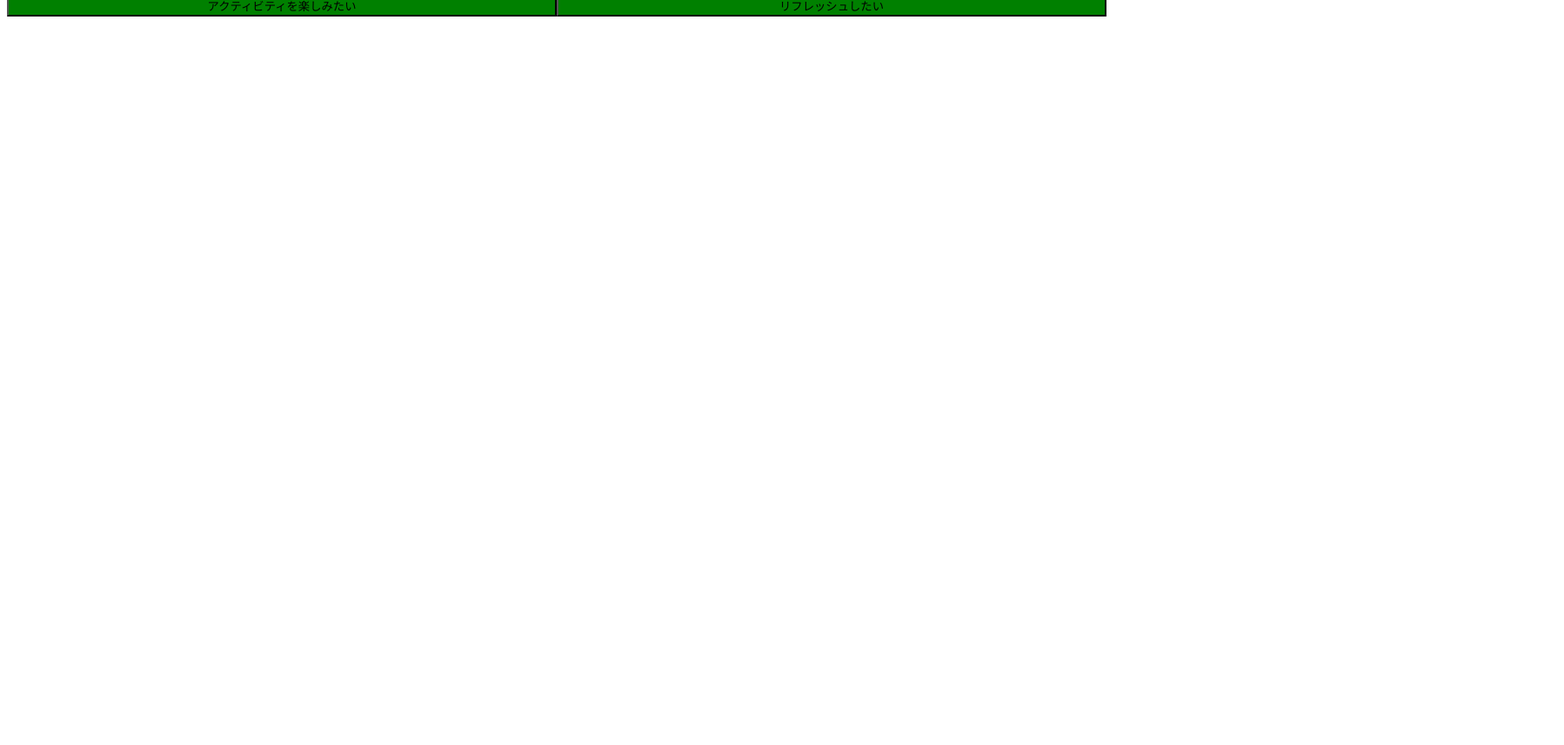
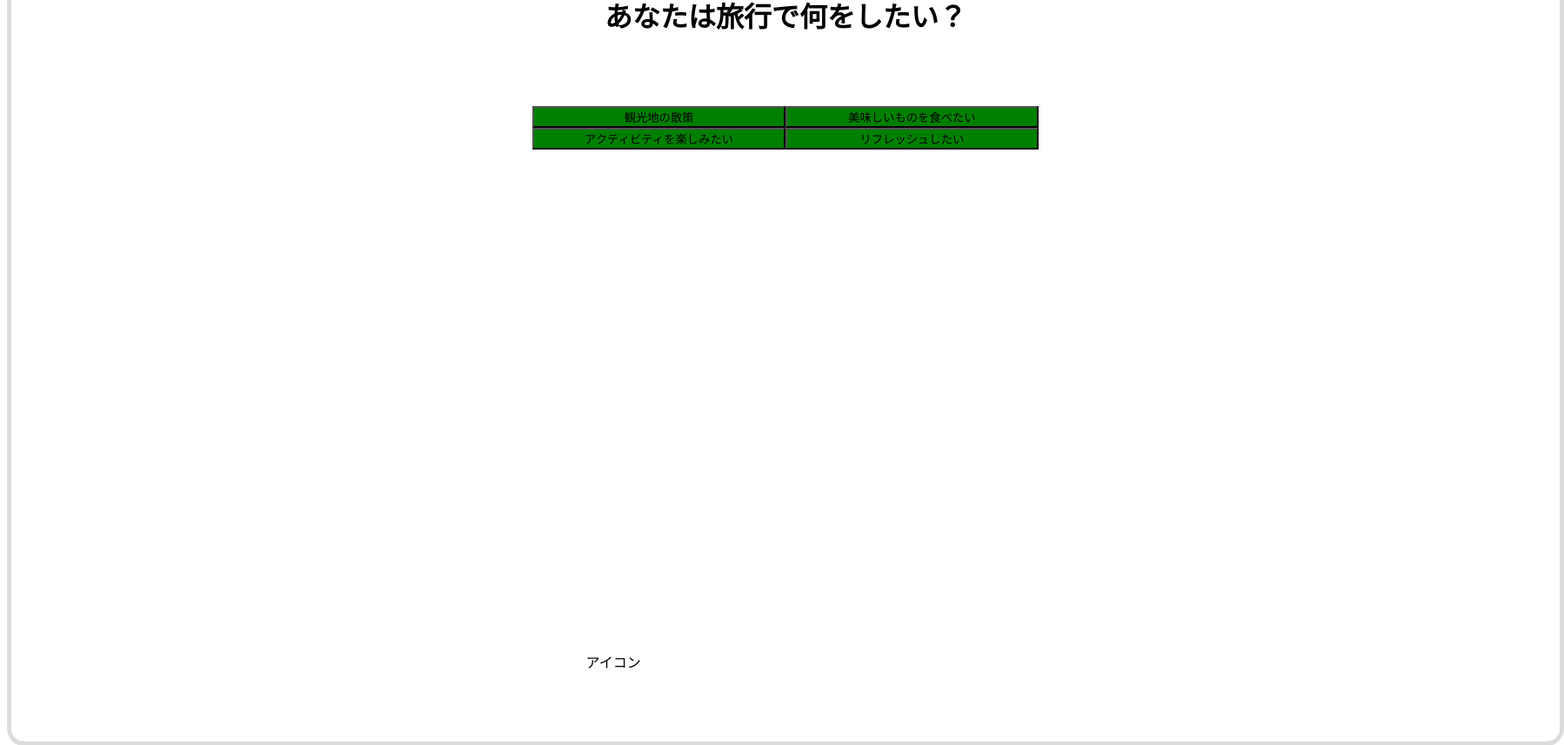
Before and after one commit to shinonome-inc/frontend-design-hackathon-2024-spring-teamA, a Next.js app: page /question1 in a window 1280 px wide. Shown: the part 120-977 px from the top of the page at 87% size, 1798 px wide, since content can reach past the window. Before the commit the page ends 800 px from the top, so only its background shows below. Built offline with nearby package versions, Linux system fonts and the light colour scheme.

Commit message:
全体の枠組みの作成

```diff
--- a/src/pages/question1/index.jsx
+++ b/src/pages/question1/index.jsx
@@ -9,18 +9,65 @@ const Question1Page = () => {
     router.push(paths.question2);
   };
   return (
-    <div>
-      <h1>あなたは旅行で何をしたい？</h1>
-      <Button onClick={onClick}>観光地の散策</Button>
-      <Button onClick={onClick}>美味しいものを食べたい</Button>
-      <Button onClick={onClick}>アクティビティを楽しみたい</Button>
-      <Button onClick={onClick}>リフレッシュしたい</Button>
-    </div>
+    <Question1Container>
+      <Question1Wrapper>
+        <Question1Content>
+          <Question1Text>
+            <h1>あなたは旅行で何をしたい？</h1>
+          </Question1Text>
+          <Question1Choices>
+            <Button onClick={onClick}>観光地の散策</Button>
+            <Button onClick={onClick}>美味しいものを食べたい</Button>
+            <Button onClick={onClick}>アクティビティを楽しみたい</Button>
+            <Button onClick={onClick}>リフレッシュしたい</Button>
+          </Question1Choices>
+        </Question1Content>
+        <QuestionProgress>アイコン</QuestionProgress>
+      </Question1Wrapper>
+    </Question1Container>
   );
 };
 
 export default Question1Page;
 
+const Question1Container = styled.div`
+  display: flex;
+  width: 100%;
+`;
+
+const Question1Wrapper = styled.div`
+  display: flex;
+  width: 1500px;
+  height: 800px;
+  padding: 80px 140px;
+  flex-direction: column;
+  justify-content: space-between;
+  align-items: center;
+  flex-shrink: 0;
+  border-radius: 20px;
+  border: 5px solid #dcdcdc;
+  background: #fff;
+`;
+
+const Question1Content = styled.div`
+  display: flex;
+  flex-direction: column;
+  align-items: center;
+  gap: 60px;
+  align-self: stretch;
+`;
+
+const QuestionProgress = styled.div`
+  display: flex;
+  width: 459px;
+  justify-content: space-between;
+  align-items: center;
+`;
+
+const Question1Text = styled.div``;
+
+const Question1Choices = styled.div``;
+
 const Button = styled.button`
   width: 50%;
   background-color: green;
```
